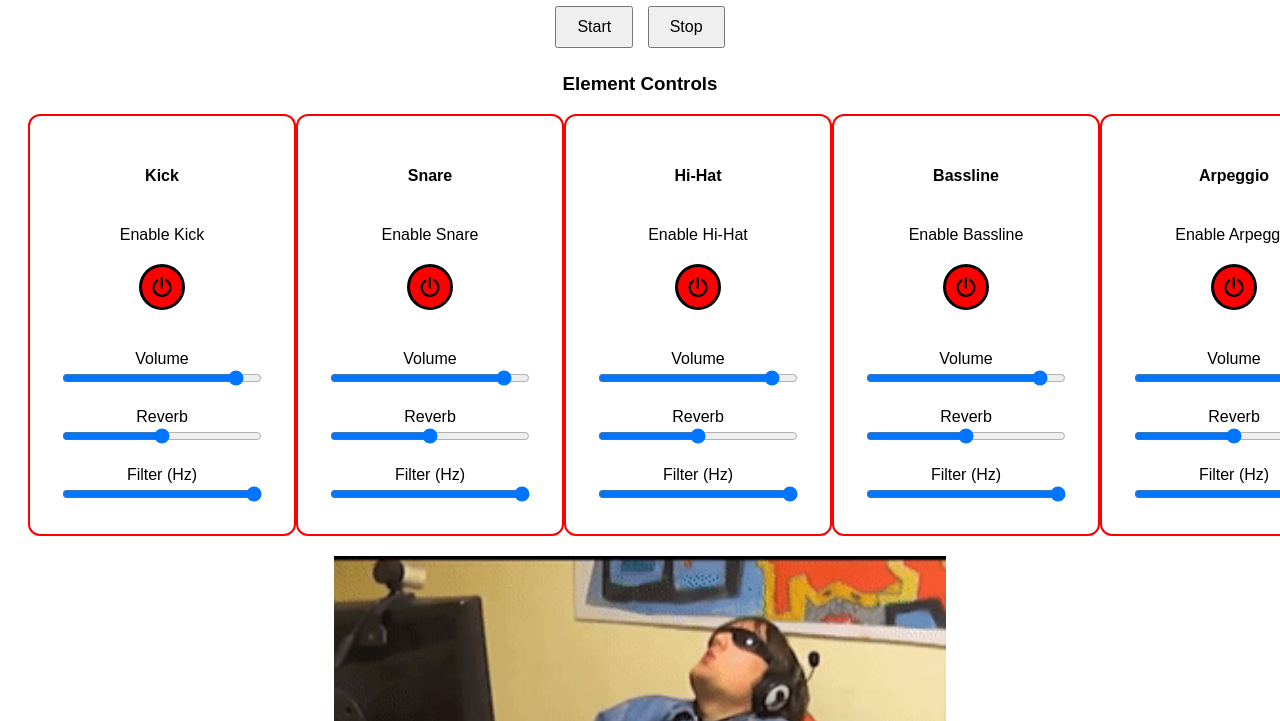
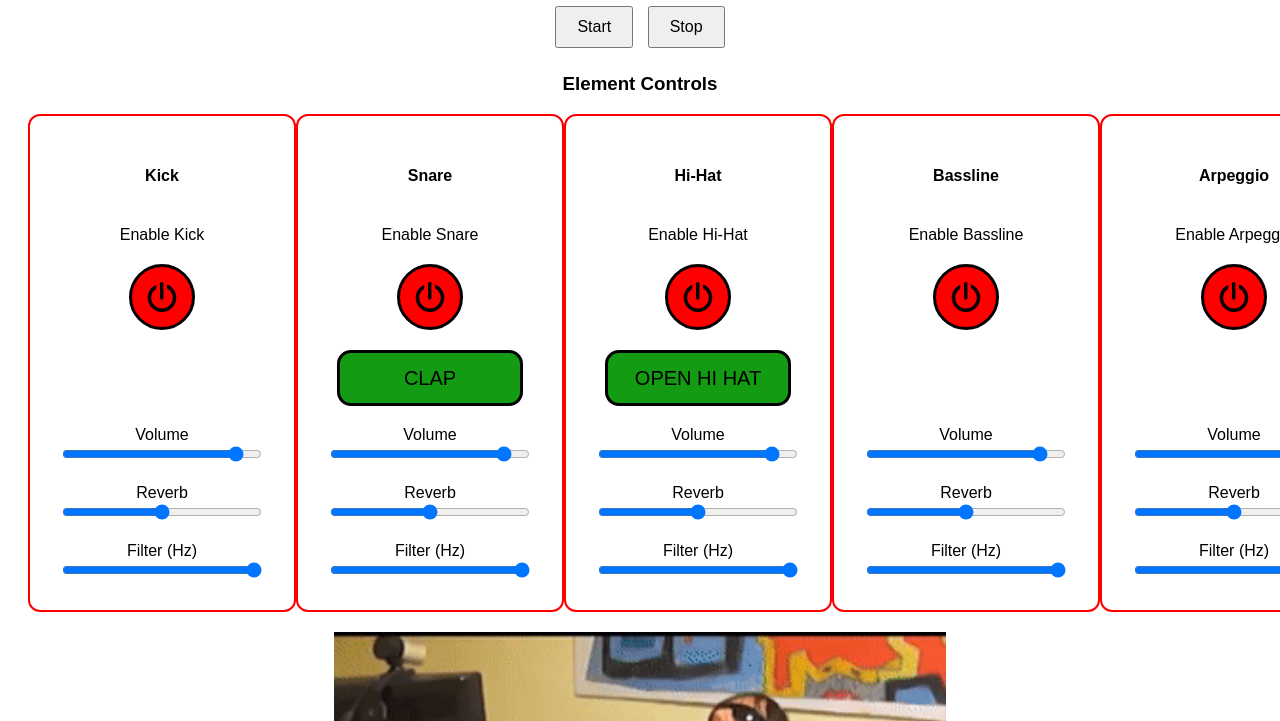
Before and after one commit to AndreaCrisa/ACTAM-Hackaton2, a plain HTML site: page versions/diskJockey.html in a window 1280 px wide. Shown: the part 79-800 px from the top of the page. Drawn offline with nearby package versions, Linux system fonts and the light colour scheme; no server answers.

Commit message:
Added alternative mode

```diff
--- a/versions/diskJockey.html
+++ b/versions/diskJockey.html
@@ -56,8 +56,8 @@
 
         .toggleButton{
             background-color: #4A4A4A;
-            width: 40px;
-            height: 40px;
+            width: 60px;
+            height: 60px;
             border-radius: 100%;
             margin: 20px auto;
             border: 3px solid black;
@@ -80,6 +80,37 @@
         .activeToggle:hover{
             background-color: rgb(196, 79, 43);
         }
+
+        .alternateModeButton, .distancer{
+            border-radius: 14px;
+            border: 3px solid black;
+            background-color: rgb(19, 155, 19);
+            color: black;
+            padding: 15px;
+            cursor: pointer;
+            width: 150px;
+            height: 20px;
+            font-size: 20px;
+            line-height: 20px;
+        }
+
+        .distancer{
+            background-color: white;
+            border-color: white;
+            cursor: auto;
+        }
+
+        .alternateModeButton:hover{
+            background-color: rgb(0, 100, 62);
+        }
+
+        .activeAlternateModeButton{
+            background-color: greenyellow;
+        }
+
+        .activeAlternateModeButton:hover{
+            background-color: rgb(47, 255, 57);
+        }
     </style>
 </head>
 <body>
@@ -96,6 +127,7 @@
                 <div class="editorItem">
                     <div class="editorItemLabel">Enable Kick</div>
                     <div class="toggleButton activeToggle" id="toggleKick"></div>
+                    <div class="distancer"></div>
                 </div>
                 <div class="editorItem">
                     <div class="editorItemLabel">Volume</div>
@@ -115,6 +147,7 @@
                 <div class="editorItem">
                     <div class="editorItemLabel">Enable Snare</div>
                     <div class="toggleButton activeToggle" id="toggleSnare"></div>
+                    <div class="alternateModeButton" id="toggleClap">CLAP</div>
                 </div>
                 <div class="editorItem">
                     <div class="editorItemLabel">Volume</div>
@@ -134,6 +167,7 @@
                 <div class="editorItem">
                     <div class="editorItemLabel">Enable Hi-Hat</div>
                     <div class="toggleButton activeToggle" id="toggleHiHat"></div>
+                    <div class="alternateModeButton" id="toggleOpenHiHat">OPEN HI HAT</div>
                 </div>
                 <div class="editorItem">
                     <div class="editorItemLabel">Volume</div>
@@ -153,6 +187,7 @@
                 <div class="editorItem">
                     <div class="editorItemLabel">Enable Bassline</div>
                     <div class="toggleButton activeToggle" id="toggleBass"></div>
+                    <div class="distancer"></div>
                 </div>
                 <div class="editorItem">
                     <div class="editorItemLabel">Volume</div>
@@ -172,6 +207,7 @@
                 <div class="editorItem">
                     <div class="editorItemLabel">Enable Arpeggio</div>
                     <div class="toggleButton activeToggle" id="toggleArp"></div>
+                    <div class="distancer"></div>
                 </div>
                 <div class="editorItem">
                     <div class="editorItemLabel">Volume</div>
@@ -191,6 +227,7 @@
                 <div class="editorItem">
                     <div class="editorItemLabel">Enable Main Riff</div>
                     <div class="toggleButton activeToggle" id="toggleRiff"></div>
+                    <div class="distancer"></div>
                 </div>
                 <div class="editorItem">
                     <div class="editorItemLabel">Volume</div>
--- a/versions/diskJockey.js
+++ b/versions/diskJockey.js
@@ -11,11 +11,13 @@ const createChannelWithEffects = (volume = -6) => {
 const kickChannel = createChannelWithEffects();
 const kick = new Tone.Player("../DrumSamples/BD.wav").connect(kickChannel.gain);
 
-const snareChannel = createChannelWithEffects();
-const snare = new Tone.Player("../DrumSamples/SNARE.wav").connect(snareChannel.gain);
+const snareClapChannel = createChannelWithEffects();
+const snare = new Tone.Player("../DrumSamples/SNARE.wav").connect(snareClapChannel.gain);
+const clap = new Tone.Player("../DrumSamples/CLAP.wav").connect(snareClapChannel.gain);
 
 const hiHatChannel = createChannelWithEffects();
-const ClosedHiHat = new Tone.Player("../DrumSamples/CHH.wav").connect(hiHatChannel.gain);
+const closedHiHat = new Tone.Player("../DrumSamples/CHH.wav").connect(hiHatChannel.gain);
+const openHiHat = new Tone.Player("../DrumSamples/OHH.wav").connect(hiHatChannel.gain);
 
 const bassChannel = createChannelWithEffects();
 const bassSynth = new Tone.AMSynth().connect(bassChannel.gain);
@@ -44,6 +46,8 @@ let elementsStatus = {
     "riff": true,
 }
 
+let enableClap = false;
+let enableOpenHiHat = false;
 
 Array.from(document.getElementsByClassName("toggleButton")).forEach((item, index) => {
     item.addEventListener("click", () => {
@@ -52,16 +56,37 @@ Array.from(document.getElementsByClassName("toggleButton")).forEach((item, index
     })
 })
 
+let toggleClap = document.getElementById("toggleClap")
+
+toggleClap.addEventListener("click", () => {
+    enableClap = !enableClap
+    toggleClap.classList.toggle("activeAlternateModeButton", enableClap)
+})
+
+
+let toggleOHH = document.getElementById("toggleOpenHiHat")
+
+toggleOHH.addEventListener("click", () => {
+    enableOpenHiHat = !enableOpenHiHat
+    toggleOHH.classList.toggle("activeAlternateModeButton", enableOpenHiHat)
+})
+
 // Drum pattern
 const drumPatternIntro = new Tone.Sequence((time, note) => {
     if (elementsStatus["kick"] && note === "kick") {
         kick.start(time);
     }
     if (elementsStatus["snare"] && note === "snare") {
-        snare.start(time);
+        if(enableClap)
+            clap.start(time);
+        else
+            snare.start(time);
     }
     if (elementsStatus["hiHat"] && note === "ClosedHiHat") {
-        ClosedHiHat.start(time);
+        if(enableOpenHiHat)
+            openHiHat.start(time);
+        else
+            closedHiHat.start(time);
     }
 }, ["kick", "ClosedHiHat", "snare", "ClosedHiHat"], "8n");
 
@@ -119,7 +144,7 @@ function updateControl(channel, volumeId, reverbId, filterId) {
 
 // Attach controls
 updateControl(kickChannel, "kickVolume", "kickReverb", "kickFilter");
-updateControl(snareChannel, "snareVolume", "snareReverb", "snareFilter");
+updateControl(snareClapChannel, "snareVolume", "snareReverb", "snareFilter");
 updateControl(hiHatChannel, "hiHatVolume", "hiHatReverb", "hiHatFilter");
 updateControl(bassChannel, "bassVolume", "bassReverb", "bassFilter");
 updateControl(arpChannel, "arpVolume", "arpReverb", "arpFilter");
```
